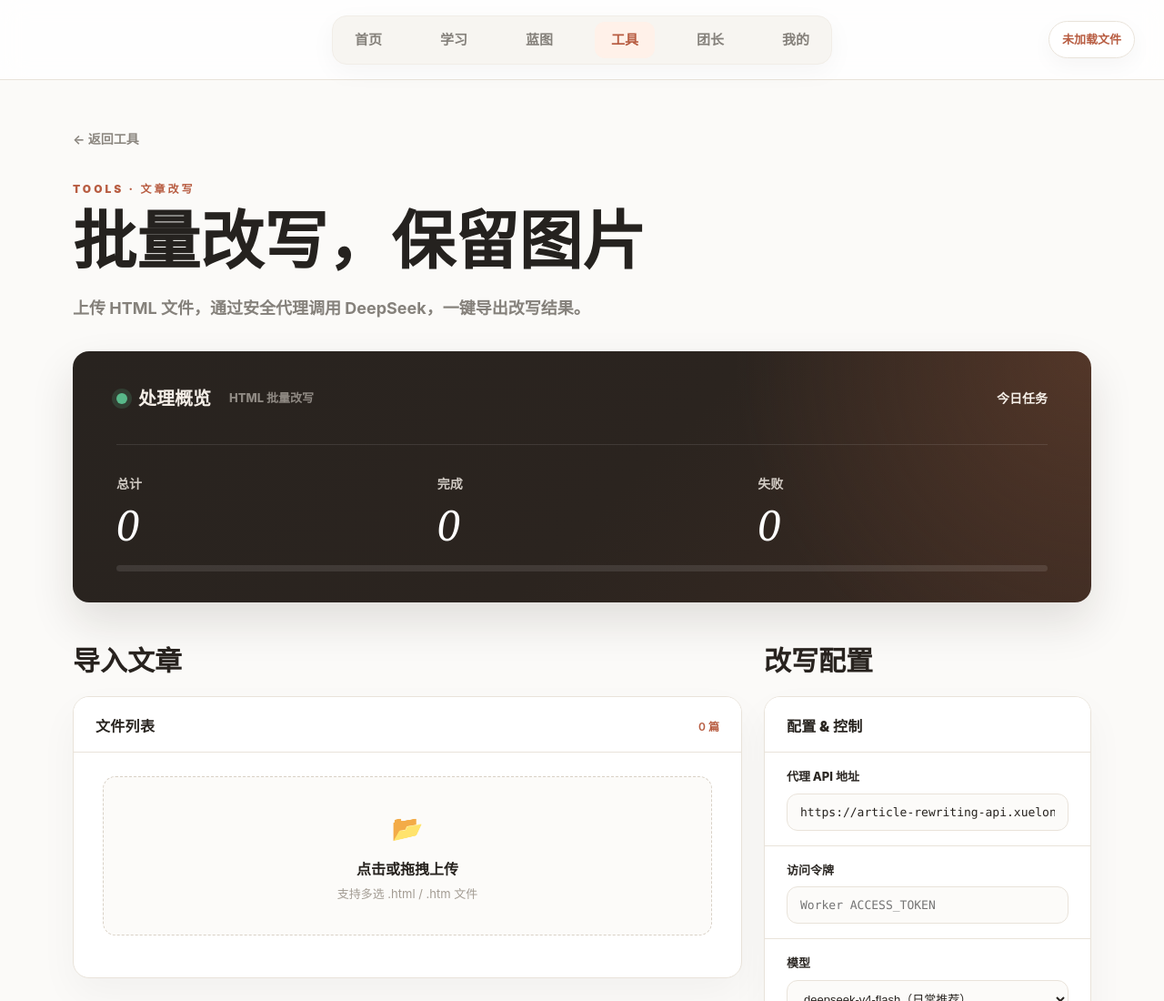
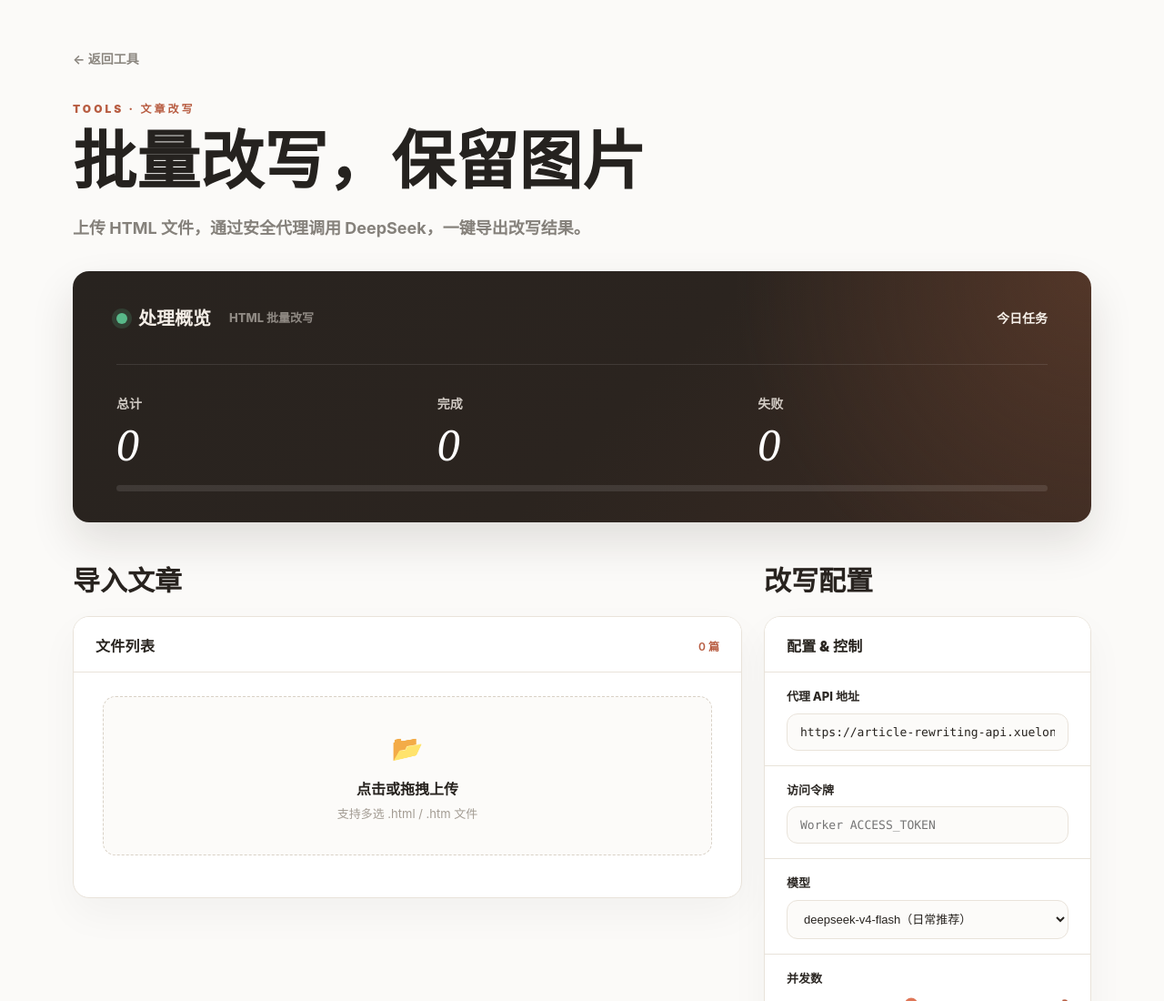
Before and after one commit to Leandro162/article-rewriting, a plain HTML site: page index.html in a window 1280 px wide. Shown: the top 1100 px of the page at 91% size. Drawn offline with nearby package versions, Linux system fonts and the light colour scheme.

Commit message:
Remove top navigation

```diff
--- a/index.html
+++ b/index.html
@@ -41,56 +41,7 @@
     line-height: 1.6;
   }
 
-  .header {
-    height: 88px;
-    border-bottom: 1px solid var(--line);
-    display: flex;
-    align-items: center;
-    justify-content: center;
-    background: rgba(255,255,255,0.78);
-    backdrop-filter: blur(14px);
-    position: sticky;
-    top: 0;
-    z-index: 10;
-  }
-
-  .logo, .header-text { display: none; }
-
-  .top-nav {
-    display: flex;
-    align-items: center;
-    gap: 28px;
-    background: #f7f5f1;
-    border: 1px solid #f1ede7;
-    border-radius: 16px;
-    padding: 6px;
-    box-shadow: 0 8px 28px rgba(36,31,27,0.04);
-  }
-
-  .top-nav span {
-    min-width: 66px;
-    height: 40px;
-    border-radius: 11px;
-    display: flex;
-    align-items: center;
-    justify-content: center;
-    color: #85817b;
-    font-weight: 700;
-    font-size: 15px;
-  }
-
-  .top-nav .active {
-    background: var(--accent-bg);
-    color: var(--accent2);
-  }
-
-  .header-right {
-    position: absolute;
-    right: 32px;
-    display: flex;
-    align-items: center;
-    gap: 10px;
-  }
+  .header { display: none; }
 
   .badge {
     min-width: 94px;
@@ -458,10 +409,6 @@
   ::-webkit-scrollbar-thumb { background: #d7cfc4; border-radius: 999px; }
 
   @media (max-width: 860px) {
-    .header { justify-content: flex-start; padding: 0 18px; }
-    .top-nav { gap: 4px; overflow-x: auto; max-width: calc(100vw - 126px); }
-    .top-nav span { min-width: 54px; font-size: 13px; }
-    .header-right { right: 16px; }
     .page-shell { width: min(100vw - 28px, 1120px); padding-top: 30px; }
     .layout { grid-template-columns: 1fr; }
     .right-panel { position: static; }
@@ -475,25 +422,6 @@
 </style>
 </head>
 <body>
-
-<div class="header">
-  <div class="logo">✦</div>
-  <div class="header-text">
-    <h1>公众号文章改写工具</h1>
-    <p>通过安全代理批量调用 DeepSeek 改写教程类文章</p>
-  </div>
-  <div class="top-nav" aria-label="主导航">
-    <span>首页</span>
-    <span>学习</span>
-    <span>蓝图</span>
-    <span class="active">工具</span>
-    <span>团长</span>
-    <span>我的</span>
-  </div>
-  <div class="header-right">
-    <span class="badge" id="headerBadge">未加载文件</span>
-  </div>
-</div>
 
 <main class="page-shell">
   <div class="back-link">← 返回工具</div>
@@ -708,7 +636,8 @@ function parseHTML(html) {
 function updateFileList() {
   const list = document.getElementById('fileList');
   document.getElementById('fileCount').textContent = `${state.files.length} 篇`;
-  document.getElementById('headerBadge').textContent = `${state.files.length} 篇已加载`;
+  const headerBadge = document.getElementById('headerBadge');
+  if (headerBadge) headerBadge.textContent = `${state.files.length} 篇已加载`;
   document.getElementById('runBtn').disabled = state.files.length === 0 || state.running;
   document.getElementById('dlBtn').disabled = state.files.filter(f => f.status === 'done').length === 0;
 
```
